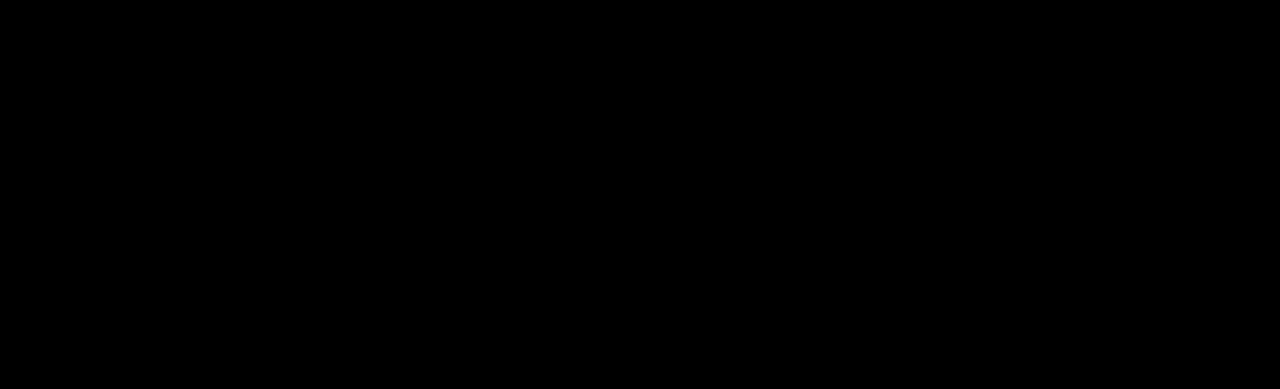
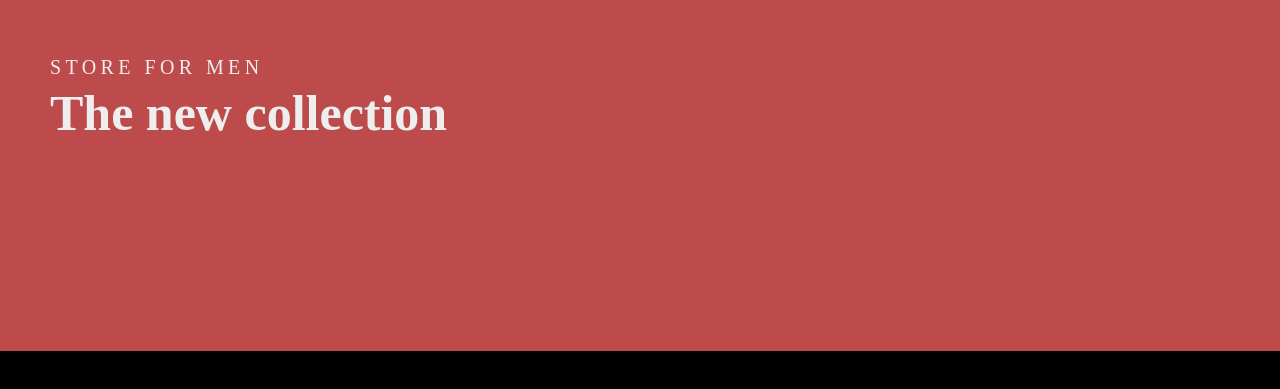
Before and after one commit to cutioluis/store-hooks, a React app: page /men in a window 1280 px wide. Shown: the part 149-538 px from the top of the page. Built offline with nearby package versions, Linux system fonts and the light colour scheme.

Commit message:
ADD header section in store men

```diff
--- /dev/null
+++ b/src/components/Clothing/Men/Header.css
@@ -0,0 +1,15 @@
+.header_status {
+    background: #BD4B4B;
+    height: 500px;
+    display: flex;
+    padding: 50px;
+    align-items: center;
+    color: #EEEEEE;
+}
+
+.status_span {
+    font-size: 20px;
+    font-weight: lighter;
+    line-height: 23px;
+    letter-spacing: 0.22em;
+}
--- /dev/null
+++ b/src/components/Clothing/Men/Header.js
@@ -0,0 +1,15 @@
+import React from "react";
+import "./Header.css";
+
+const Header = () => {
+  return (
+    <section className="header_status">
+      <div>
+        <span className="status_span">STORE FOR MEN</span>
+        <h1 className="header_title">The new collection</h1>
+      </div>
+    </section>
+  );
+};
+
+export default Header;
--- a/src/components/Home/Header/Header.css
+++ b/src/components/Home/Header/Header.css
@@ -1,9 +1,11 @@
 .header {
+    margin-top: 200px;
     height: 100%;
     padding: 20px;
     display: flex;
-    color: white;
+    color: #EEEEEE;
     justify-content: center;
+    align-items: center;
     text-align: center;
 }
 
@@ -27,15 +29,15 @@
 .header_btn {
     margin: 10px 10px;
     font-size: 20px;
-    color: white;
+    color: #EEEEEE;
     height: 60px;
     width: 165px;
     background: none;
-    border: 1px solid white;
+    border: 1px solid #EEEEEE;
 }
 
 .header_btn:hover {
     transition: 250ms;
-    background: white;
+    background: #EEEEEE;
     color: black;
 }
--- a/src/container/Home.js
+++ b/src/container/Home/Home.js
@@ -1,8 +1,8 @@
 import React from 'react';
 import './Home.css'
 
-import Header from '../components/Home/Header/Header'
-import Nav from '../components/Home/Nav/Nav'
+import Header from '../../components/Home/Header/Header'
+import Nav from '../../components/Home/Nav/Nav'
 
 
 const Home = () => {
--- /dev/null
+++ b/src/container/Men/Men.js
@@ -0,0 +1,12 @@
+import React from 'react';
+import Header from '../../components/Clothing/Men/Header';
+
+const Men = () => {
+    return (
+        <div>
+            <Header />
+        </div>
+    );
+};
+
+export default Men;
--- a/src/routes/App.js
+++ b/src/routes/App.js
@@ -1,7 +1,8 @@
 import React from "react";
 import { BrowserRouter as Router, Switch, Route } from "react-router-dom";
 
-import Home from "../container/Home";
+import Home from "../container/Home/Home";
+import Men from '../container/Men/Men'
 import Checkout from "../container/Checkout";
 import NotFound from "../container/NotFound";
 
@@ -16,6 +17,9 @@
           <Route path="/checkout">
             <Checkout />
           </Route>
+          <Route path="/men">
+            <Men />
+          </Route>
           <Route exact>
             <NotFound />
           </Route>
```
Also changed, not shown: src/assets/bg-mens.png (added), src/container/Home/Home.css (renamed from src/container/Home.css).
